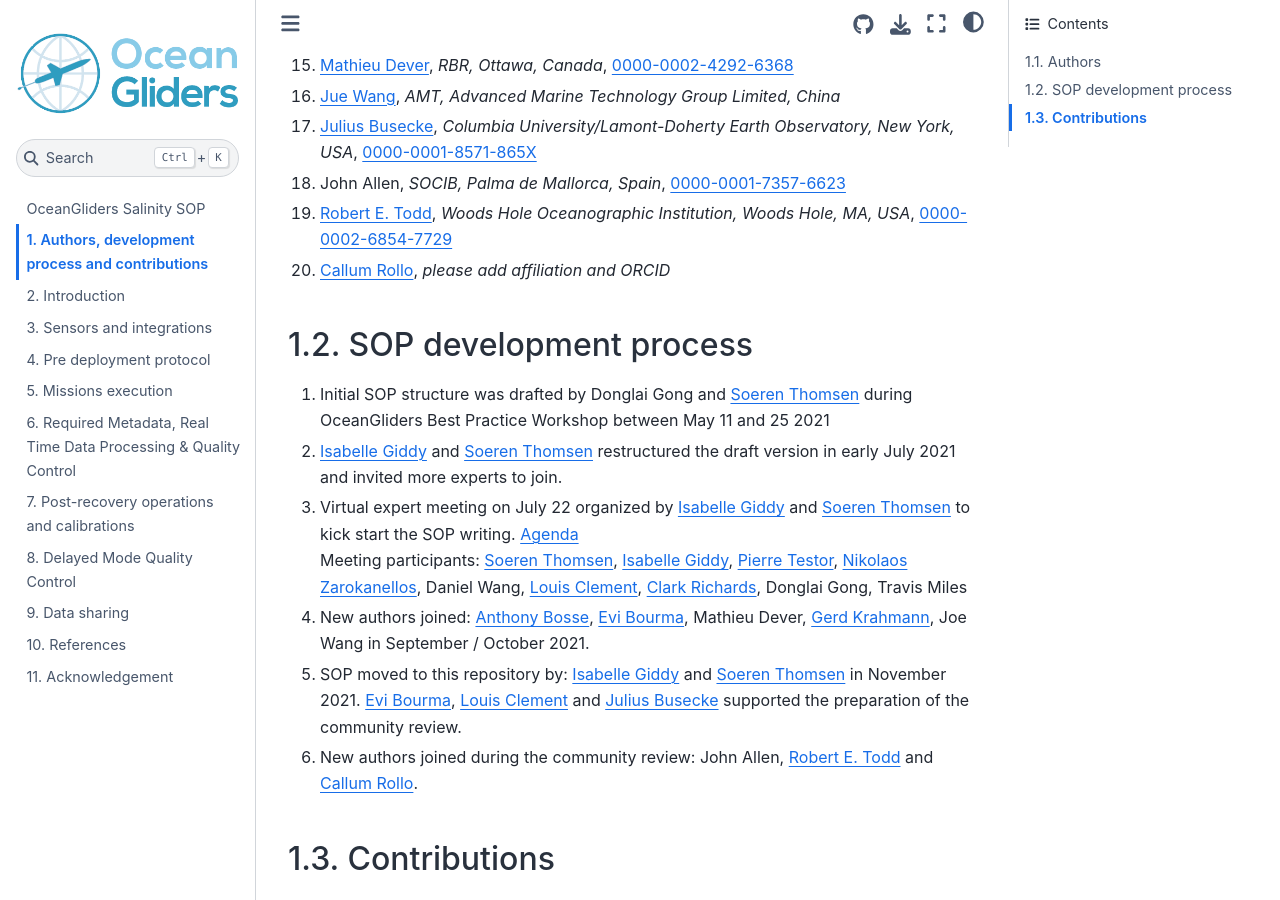
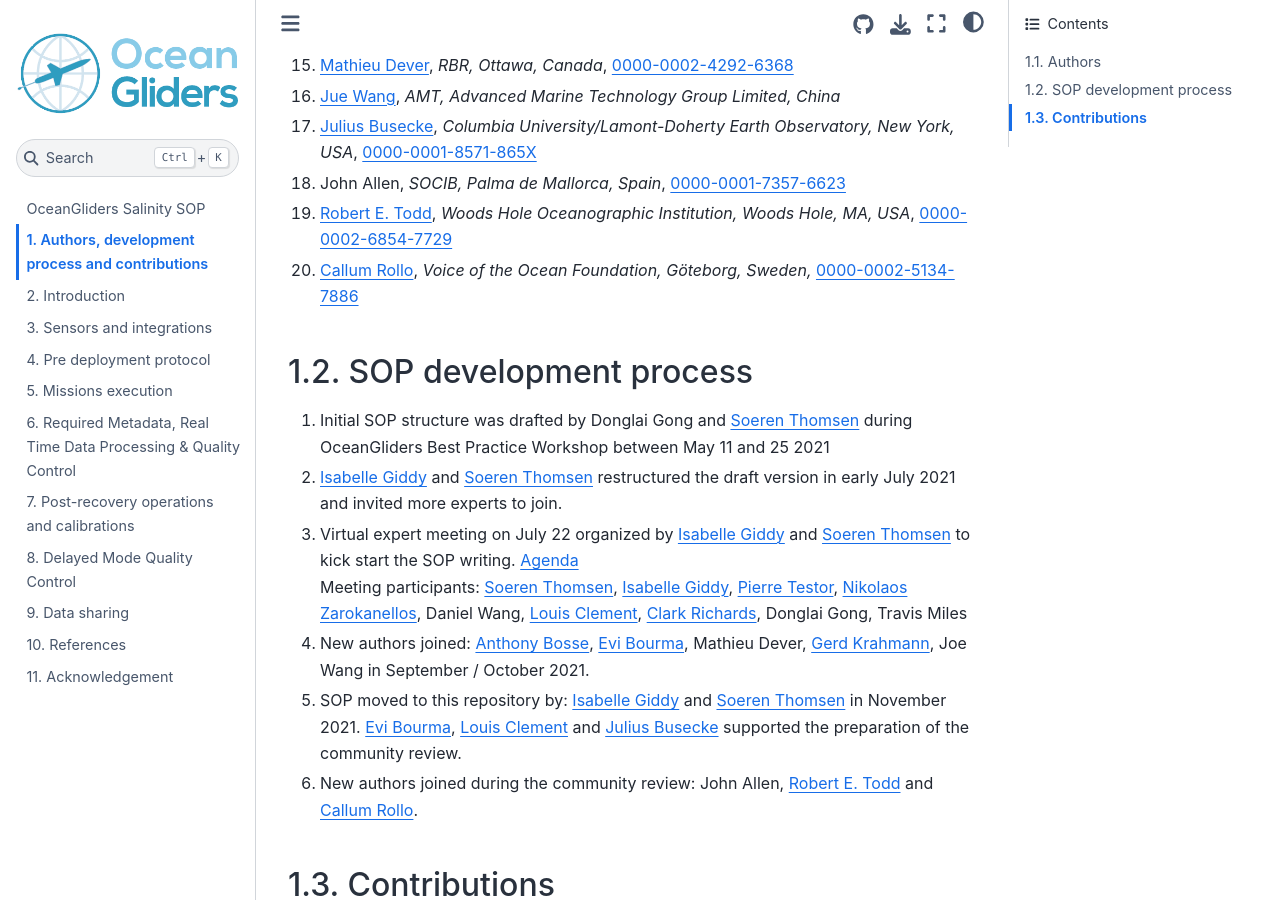
Before and after one commit to OceanGlidersCommunity/Salinity_SOP, a Jupyter Book: the page built from sections/authors_SOP_development_process.md, in a window 1280 px wide and 900 px high, scrolled down 978 px. Built offline with Jupyter Book 1.0.4 settings and Sphinx 7.4.7 and the Sphinx Book theme 1.1.4, drawn with Linux system fonts in a browser that asks for light colours.

Commit message:
add Callum's affiliation and ORCID

```diff
--- a/sections/authors_SOP_development_process.md
+++ b/sections/authors_SOP_development_process.md
@@ -20,7 +20,7 @@
   1. [Julius Busecke](https://github.com/jbusecke), *Columbia University/Lamont-Doherty Earth Observatory, New York, USA*, [0000-0001-8571-865X](https://orcid.org/0000-0001-8571-865X)
   1. John Allen, *SOCIB, Palma de Mallorca, Spain*, [0000-0001-7357-6623](https://orcid.org/0000-0001-7357-6623)
   1. [Robert E. Todd](https://github.com/rtodd-WHOI), *Woods Hole Oceanographic Institution, Woods Hole, MA, USA*, [0000-0002-6854-7729](https://orcid.org/0000-0002-6854-7729)
-  2. [Callum Rollo](https://github.com/callumrollo), *please add affiliation and ORCID*
+  2. [Callum Rollo](https://github.com/callumrollo), *Voice of the Ocean Foundation, Göteborg, Sweden,* [0000-0002-5134-7886](https://orcid.org/0000-0002-5134-7886)
 
 
 ## SOP development process
```
